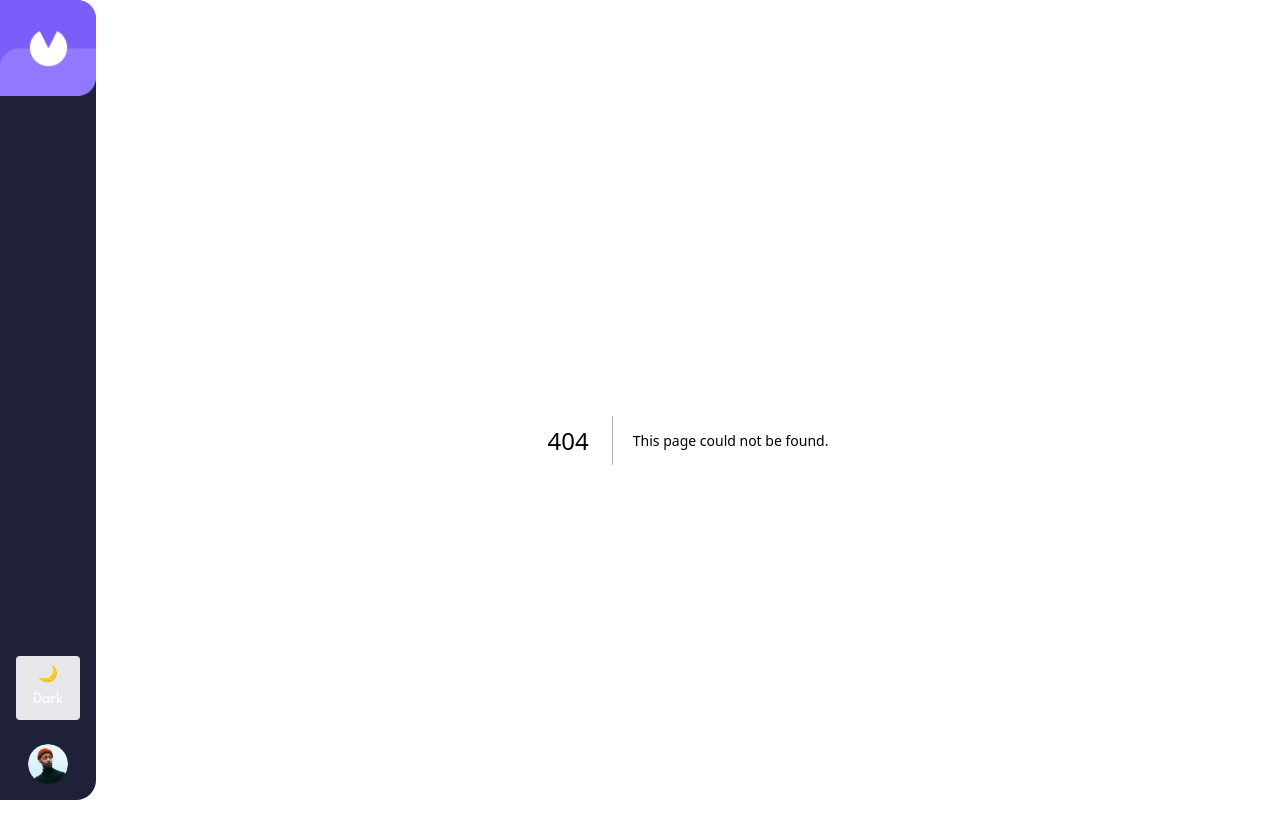
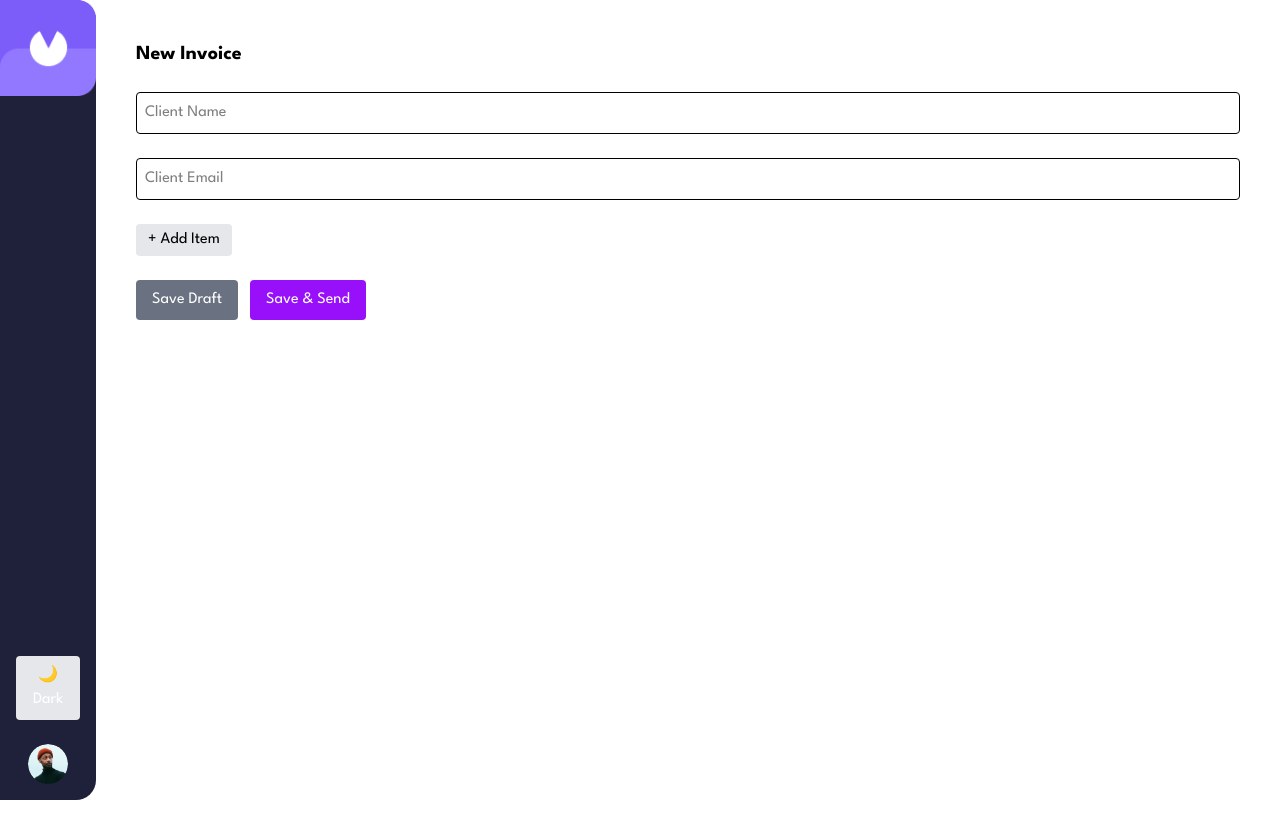
Before and after one commit to OladokunLT/invoice-app, a Next.js app: page /new in a window 1280 px wide. Before the commit this address had no page. Shown: the top 838 px of the page. After the commit the page ends 800 px from the top, so only its background shows below. Built offline with nearby package versions, Linux system fonts and the light colour scheme.

Commit message:
Feat: Add invoice editing and creation functionality with InvoiceForm component; implement modal for deletion confirmation
Co-authored-by: Copilot <copilot@github.com>

```diff
--- a/src/app/invoice/[id]/InvoiceDetailClient.tsx
+++ b/src/app/invoice/[id]/InvoiceDetailClient.tsx
@@ -3,10 +3,15 @@
 import StatusBadge from "@/components/StatusBadge";
 import { useInvoices } from "@/context/InvoiceContext";
 import { useRouter } from "next/navigation";
+import { useEffect, useState, useRef } from "react";
+import Modal from "@/components/Modal";
+import Link from "next/link";
 
 export default function InvoiceDetailClient({ id }: { id: string }) {
+  const [showModal, setShowModal] = useState(false);
   const { invoices, markAsPaid, deleteInvoice, loading } = useInvoices();
   const router = useRouter();
+  const ref = useRef<HTMLButtonElement>(null);
 
   if (loading) return <p>Loading...</p>;
 
@@ -26,9 +31,14 @@ export default function InvoiceDetailClient({ id }: { id: string }) {
         </div>
 
         <div className="flex gap-3">
-          <button className="px-4 py-2 bg-gray-200 dark:bg-gray-700 rounded">
+          {/* <button className="px-4 py-2 bg-gray-200 dark:bg-gray-700 rounded">
             Edit
-          </button>
+          </button> */}
+          <Link href={`/invoice/${invoice.id}/edit`}>
+            <button className="px-4 py-2 bg-gray-200 dark:bg-gray-700 rounded">
+              Edit
+            </button>
+          </Link>
 
           <button
             onClick={() => markAsPaid(invoice.id)}
@@ -39,10 +49,7 @@ export default function InvoiceDetailClient({ id }: { id: string }) {
           </button>
 
           <button
-            onClick={() => {
-              deleteInvoice(invoice.id);
-              router.push("/");
-            }}
+            onClick={() => setShowModal(true)}
             className="px-4 py-2 bg-red-500 text-white rounded"
           >
             Delete
@@ -80,6 +87,35 @@ export default function InvoiceDetailClient({ id }: { id: string }) {
           <span className="font-bold">£ {invoice.total}</span>
         </div>
       </div>
+
+      {/* Modal */}
+      <Modal open={showModal} onClose={() => setShowModal(false)}>
+        <h2 className="text-xl font-bold mb-4">Confirm Deletion</h2>
+
+        <p className="text-gray-500 mb-6">
+          Are you sure you want to delete invoice #{invoice.id}? This action
+          cannot be undone.
+        </p>
+
+        <div className="flex justify-end gap-3">
+          <button
+            onClick={() => setShowModal(false)}
+            className="px-4 py-2 bg-gray-200 dark:bg-gray-700 rounded"
+          >
+            Cancel
+          </button>
+
+          <button
+            onClick={() => {
+              deleteInvoice(invoice.id);
+              router.push("/");
+            }}
+            className="px-4 py-2 bg-red-500 text-white rounded"
+          >
+            Delete
+          </button>
+        </div>
+      </Modal>
     </div>
   );
 }
--- /dev/null
+++ b/src/app/invoice/[id]/edit/page.tsx
@@ -0,0 +1,27 @@
+"use client";
+
+import { useParams, useRouter } from "next/navigation";
+import InvoiceForm from "@/components/InvoiceForm";
+import { useInvoices } from "@/context/InvoiceContext";
+
+export default function EditInvoicePage() {
+  const { id } = useParams();
+  const { invoices, updateInvoice, loading } = useInvoices();
+  const router = useRouter();
+
+  if (loading) return <p>Loading...</p>;
+
+  const invoice = invoices.find((inv) => inv.id === id);
+
+  if (!invoice) return <p>Not found</p>;
+
+  return (
+    <InvoiceForm
+      initialData={invoice}
+      onSubmit={(data) => {
+        updateInvoice(data);
+        router.push(`/invoice/${id}`);
+      }}
+    />
+  );
+}
--- /dev/null
+++ b/src/app/new/page.tsx
@@ -0,0 +1,19 @@
+"use client";
+
+import { useRouter } from "next/navigation";
+import InvoiceForm from "@/components/InvoiceForm";
+import { useInvoices } from "@/context/InvoiceContext";
+
+export default function NewInvoicePage() {
+  const { addInvoice } = useInvoices();
+  const router = useRouter();
+
+  return (
+    <InvoiceForm
+      onSubmit={(invoice) => {
+        addInvoice(invoice);
+        router.push("/");
+      }}
+    />
+  );
+}
--- a/src/app/page.tsx
+++ b/src/app/page.tsx
@@ -6,6 +6,7 @@ import { useInvoices } from "@/context/InvoiceContext";
 import Filter from "@/components/Filter";
 import { InvoiceStatus } from "@/types/invoice";
 import Image from "next/image";
+import Link from "next/link";
 
 export default function Home() {
   const [selected, setSelected] = useState<InvoiceStatus[]>([]);
@@ -21,9 +22,35 @@ export default function Home() {
   return (
     <div className="max-w-5xl mx-auto space-y-6">
       {/* Header */}
-      <div className="flex justify-between items-center">
+      {/* <div className="flex justify-between items-center">
         <h1 className="text-2xl font-bold">Invoices</h1>
         <Filter selected={selected} setSelected={setSelected} />
+      </div> */}
+      <div className="flex justify-between items-center">
+        {/* Left */}
+        <div>
+          <h1 className="text-2xl font-bold">Invoices</h1>
+          <p className="text-gray-500 dark:text-gray-400">
+            {invoices.length === 0
+              ? "No invoices"
+              : `There are ${invoices.length} invoices`}
+          </p>
+        </div>
+
+        {/* Right */}
+        <div className="flex items-center gap-4">
+          <Filter selected={selected} setSelected={setSelected} />
+
+          <Link href="/new">
+            <button className="bg-purple-600 hover:bg-purple-700 text-white px-4 py-2 rounded-full flex items-center gap-2 transition">
+              <span className="bg-white text-purple-600 w-6 h-6 flex items-center justify-center rounded-full">
+                +
+              </span>
+              <span className="hidden sm:inline">New Invoice</span>
+              <span className="sm:hidden">New</span>
+            </button>
+          </Link>
+        </div>
       </div>
 
       {/* List */}
--- /dev/null
+++ b/src/components/InvoiceForm.tsx
@@ -0,0 +1,155 @@
+"use client";
+
+import { useState } from "react";
+import { Invoice, InvoiceStatus } from "@/types/invoice";
+
+interface Props {
+  initialData?: Invoice;
+  onSubmit: (invoice: Invoice) => void;
+}
+
+export default function InvoiceForm({ initialData, onSubmit }: Props) {
+  const [clientName, setClientName] = useState(initialData?.clientName || "");
+  const [clientEmail, setClientEmail] = useState(
+    initialData?.clientEmail || "",
+  );
+  const [items, setItems] = useState(initialData?.items || []);
+  const [errors, setErrors] = useState<string[]>([]);
+
+  const validate = () => {
+    const errs: string[] = [];
+
+    if (!clientName) errs.push("Client name is required");
+    if (!clientEmail.includes("@")) errs.push("Valid email required");
+    if (items.length === 0) errs.push("At least one item required");
+
+    setErrors(errs);
+    return errs.length === 0;
+  };
+
+  const handleSubmit = (status: InvoiceStatus) => {
+    if (!validate()) return;
+
+    const total = items.reduce(
+      (sum, item) => sum + item.price * item.quantity,
+      0,
+    );
+
+    const invoice: Invoice = {
+      id:
+        initialData?.id || Math.random().toString(36).slice(2, 8).toUpperCase(),
+      clientName,
+      clientEmail,
+      date: new Date().toISOString().split("T")[0],
+      total,
+      status,
+      items,
+    };
+
+    onSubmit(invoice);
+  };
+
+  const addItem = () => {
+    setItems([
+      ...items,
+      { id: Date.now().toString(), name: "", quantity: 1, price: 0 },
+    ]);
+  };
+
+  return (
+    <div className="space-y-6">
+      <h2 className="text-xl font-bold">
+        {initialData ? "Edit Invoice" : "New Invoice"}
+      </h2>
+
+      {errors.length > 0 && (
+        <div className="text-red-500">
+          {errors.map((e, i) => (
+            <p key={i}>{e}</p>
+          ))}
+        </div>
+      )}
+
+      <input
+        placeholder="Client Name"
+        value={clientName}
+        onChange={(e) => setClientName(e.target.value)}
+        className="w-full p-2 border rounded"
+      />
+
+      <input
+        placeholder="Client Email"
+        value={clientEmail}
+        onChange={(e) => setClientEmail(e.target.value)}
+        className="w-full p-2 border rounded"
+      />
+
+      {/* Items */}
+      <div>
+        <button
+          type="button"
+          onClick={addItem}
+          className="bg-gray-200 px-3 py-1 rounded"
+        >
+          + Add Item
+        </button>
+
+        {items.map((item, i) => (
+          <div key={item.id} className="flex gap-2 mt-2">
+            <input
+              placeholder="Name"
+              value={item.name}
+              onChange={(e) => {
+                const newItems = [...items];
+                newItems[i].name = e.target.value;
+                setItems(newItems);
+              }}
+              className="flex-1 p-2 border rounded"
+            />
+
+            <input
+              type="number"
+              placeholder="Qtn"
+              value={item.quantity}
+              onChange={(e) => {
+                const newItems = [...items];
+                newItems[i].quantity = Number(e.target.value) || 0;
+                setItems(newItems);
+              }}
+              className="w-20 p-2 border rounded"
+            />
+
+            <input
+              type="number"
+              placeholder="Price"
+              value={item.price}
+              onChange={(e) => {
+                const newItems = [...items];
+                newItems[i].price = Number(e.target.value);
+                setItems(newItems);
+              }}
+              className="w-24 p-2 border rounded"
+            />
+          </div>
+        ))}
+      </div>
+
+      {/* Actions */}
+      <div className="flex gap-3">
+        <button
+          onClick={() => handleSubmit("draft")}
+          className="bg-gray-500 text-white px-4 py-2 rounded"
+        >
+          Save Draft
+        </button>
+
+        <button
+          onClick={() => handleSubmit("pending")}
+          className="bg-purple-600 text-white px-4 py-2 rounded"
+        >
+          Save & Send
+        </button>
+      </div>
+    </div>
+  );
+}
--- /dev/null
+++ b/src/components/Modal.tsx
@@ -0,0 +1,49 @@
+"use client";
+
+import { useEffect, useRef } from "react";
+
+interface Props {
+  open: boolean;
+  onClose: () => void;
+  children: React.ReactNode;
+}
+
+export default function Modal({ open, onClose, children }: Props) {
+  const ref = useRef<HTMLDivElement>(null);
+
+  // Close on ESC
+  useEffect(() => {
+    const handleEsc = (e: KeyboardEvent) => {
+      if (e.key === "Escape") {
+        onClose();
+      }
+    };
+
+    if (open) {
+      document.addEventListener("keydown", handleEsc);
+    }
+
+    return () => document.removeEventListener("keydown", handleEsc);
+  }, [open, onClose]);
+
+  // Close on outside click
+  const handleOverlayClick = (e: React.MouseEvent) => {
+    if (e.target === ref.current) {
+      onClose();
+    }
+  };
+
+  if (!open) return null;
+
+  return (
+    <div
+      ref={ref}
+      onClick={handleOverlayClick}
+      className="fixed inset-0 bg-black/50 flex items-center justify-center z-50"
+    >
+      <div className="bg-white dark:bg-[#1E2139] p-6 rounded-lg w-[90%] max-w-md">
+        {children}
+      </div>
+    </div>
+  );
+}
--- a/src/context/InvoiceContext.tsx
+++ b/src/context/InvoiceContext.tsx
@@ -10,6 +10,8 @@ interface InvoiceContextType {
   markAsPaid: (id: string) => void;
   deleteInvoice: (id: string) => void;
   loading: boolean;
+  addInvoice: (invoice: Invoice) => void;
+  updateInvoice: (invoice: Invoice) => void;
 }
 
 const InvoiceContext = createContext<InvoiceContextType | null>(null);
@@ -52,9 +54,27 @@ export const InvoiceProvider = ({
     setInvoices((prev) => prev.filter((inv) => inv.id !== id));
   };
 
+  const addInvoice = (invoice: Invoice) => {
+    setInvoices((prev) => [invoice, ...prev]);
+  };
+
+  const updateInvoice = (updated: Invoice) => {
+    setInvoices((prev) =>
+      prev.map((inv) => (inv.id === updated.id ? updated : inv)),
+    );
+  };
+
   return (
     <InvoiceContext.Provider
-      value={{ invoices, setInvoices, markAsPaid, deleteInvoice, loading }}
+      value={{
+        invoices,
+        setInvoices,
+        markAsPaid,
+        deleteInvoice,
+        addInvoice,
+        updateInvoice,
+        loading,
+      }}
     >
       {children}
     </InvoiceContext.Provider>
```
